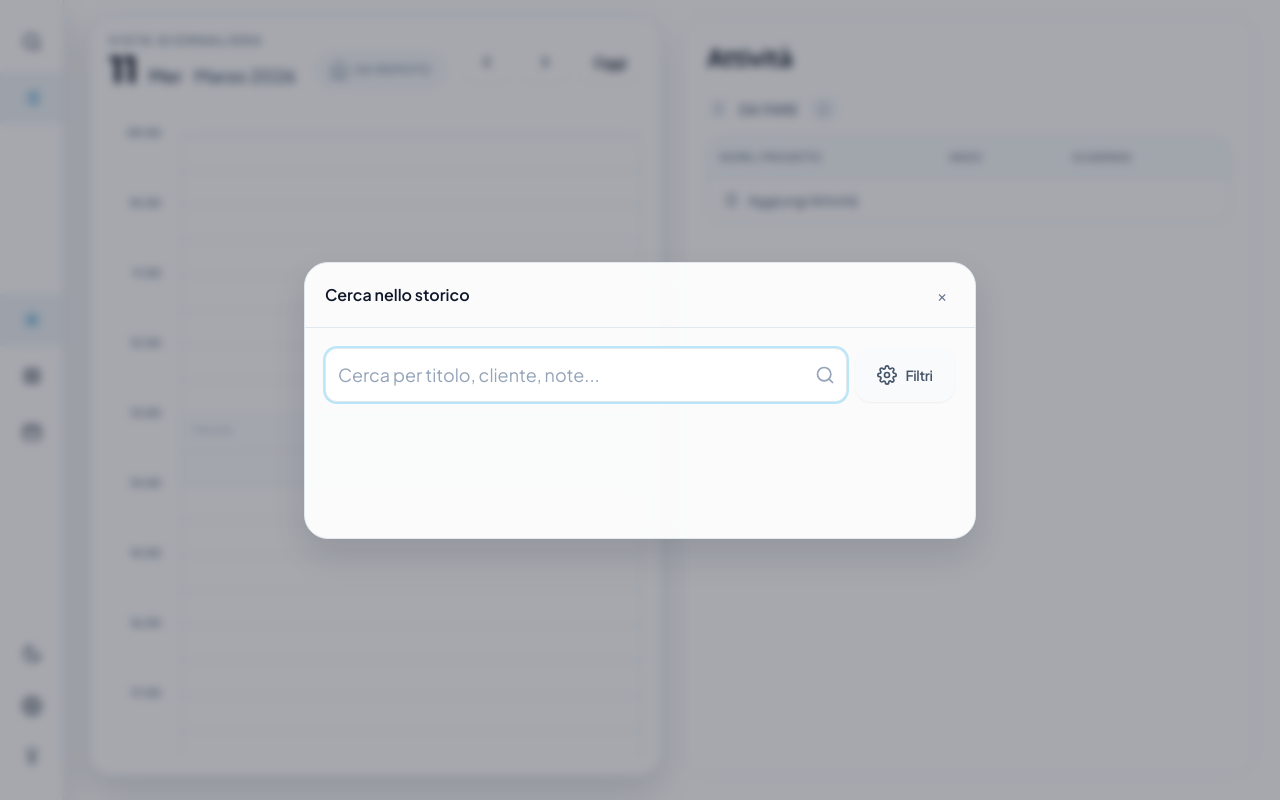
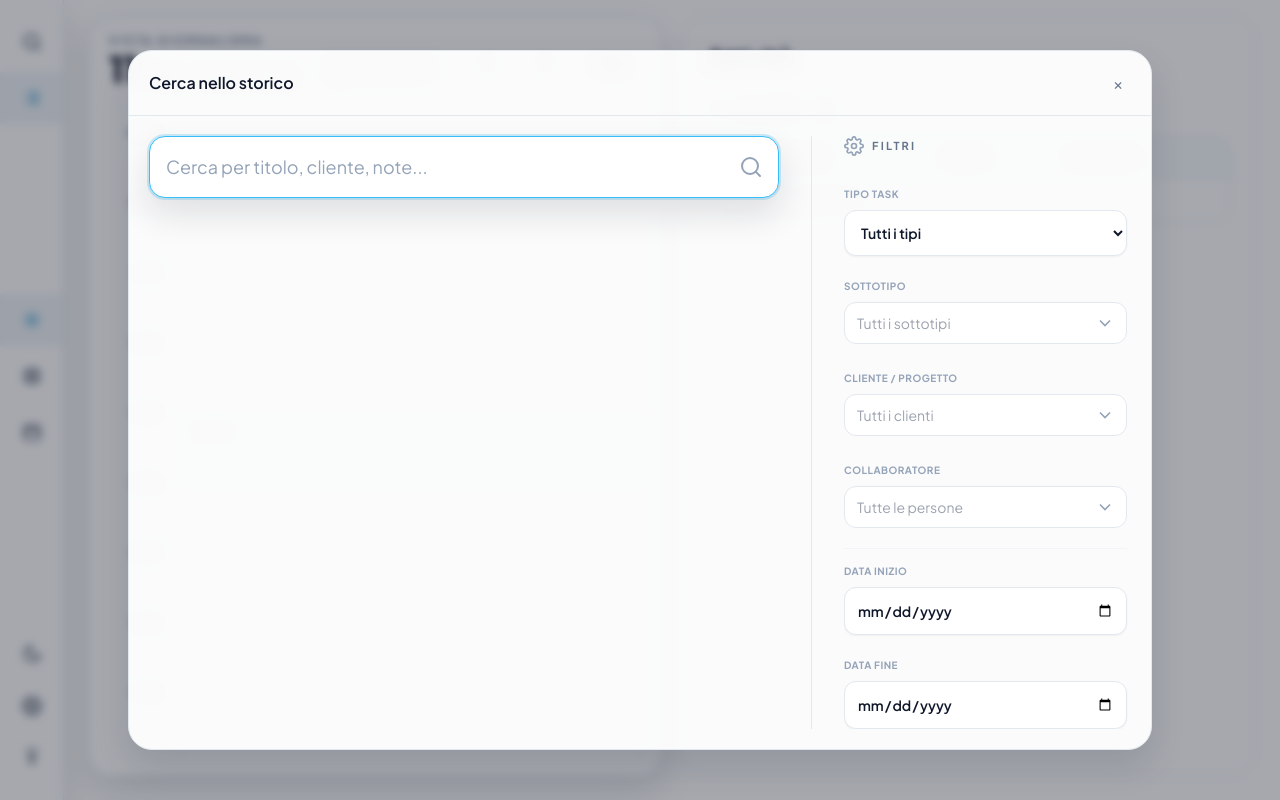
Before and after one commit to carloveronesi/DailyLog, a React (Vite) app: page / in a window 1280 px wide. Both pictures are taken after a click on the button "CERCA NELLO STORICO". Built offline with nearby package versions, Linux system fonts and the light colour scheme.

Commit message:
Enhancing filters

```diff
--- a/src/renderer/components/SearchModal.jsx
+++ b/src/renderer/components/SearchModal.jsx
@@ -15,7 +15,6 @@ export function SearchModal({
     setFilters
 }) {
     const [query, setQuery] = useState("");
-    const [showFilters, setShowFilters] = useState(false);
     const inputRef = useRef(null);
 
     const taskSubtypes = useMemo(() => ensureSubtypesFormat(settings?.taskSubtypes), [settings]);
@@ -57,7 +56,6 @@ export function SearchModal({
         if (filters?.type) {
             return (taskSubtypes[filters.type] || []).map(st => ({ id: st.id, label: st.label }));
         }
-        // If no type selected, show all subtypes
         const all = Object.values(taskSubtypes).flat();
         const unique = Array.from(new Map(all.map(s => [s.id, s])).values());
         return unique.map(st => ({ id: st.id, label: st.label }));
@@ -69,90 +67,126 @@ export function SearchModal({
     }, [filters]);
 
     return (
-        <Modal open={open} onClose={onClose} title="Cerca nello storico">
-            <div className="space-y-4">
-                <div className="flex gap-2">
-                    <div className="relative flex-1">
+        <Modal open={open} onClose={onClose} title="Cerca nello storico" className="max-w-5xl">
+            <div className="grid grid-cols-1 lg:grid-cols-[1fr_320px] gap-8 min-h-0">
+                {/* Column Left: Search and Results */}
+                <div className="flex flex-col min-h-0">
+                    <div className="relative mb-6">
                         <input
                             ref={inputRef}
                             type="search"
                             placeholder="Cerca per titolo, cliente, note..."
                             value={query}
                             onChange={(e) => setQuery(e.target.value)}
-                            className="w-full text-lg p-3 pr-10 rounded-xl border border-slate-200 bg-white/50 focus:bg-white focus:outline-none focus:ring-2 focus:ring-sky-300/50 shadow-sm transition-all dark:border-slate-700/80 dark:bg-slate-900/50 dark:focus:bg-slate-900 text-slate-900 dark:text-slate-100 placeholder-slate-400 dark:placeholder-slate-500"
+                            className="w-full text-lg p-4 pr-12 rounded-2xl border border-slate-200 bg-white shadow-soft focus:outline-none focus:ring-2 focus:ring-sky-500/20 focus:border-sky-400 transition-all dark:border-slate-700/80 dark:bg-slate-900 dark:text-slate-100 placeholder-slate-400 dark:placeholder-slate-500"
                         />
-                        <div className="absolute right-3 top-1/2 -translate-y-1/2 text-slate-400">
-                             <Icon name="search" className="w-5 h-5" />
-                        </div>
-                    </div>
-                    <Button
-                        onClick={() => setShowFilters(!showFilters)}
-                        className={`px-4 min-w-[100px] gap-2 ${showFilters || activeFiltersCount > 0 ? "bg-sky-50 text-sky-700 border-sky-200 dark:bg-sky-500/10 dark:text-sky-400 dark:border-sky-500/30" : "bg-slate-50 text-slate-600 border-slate-200 dark:bg-slate-900 dark:text-slate-400 dark:border-slate-800"}`}
-                    >
-                        <Icon name="settings" className="w-4 h-4" />
-                        <span>Filtri</span>
-                        {activeFiltersCount > 0 && (
-                            <span className="flex items-center justify-center w-5 h-5 rounded-full bg-sky-500 text-white text-[10px] font-bold">
-                                {activeFiltersCount}
-                            </span>
-                        )}
-                    </Button>
-                </div>
-
-                {showFilters && (
-                    <div className="p-4 rounded-2xl border border-slate-200 bg-slate-50/50 dark:border-slate-700 dark:bg-slate-900/30 space-y-4 animate-in fade-in slide-in-from-top-2 duration-200">
-                        <div className="grid grid-cols-2 gap-4">
-                            <div className="space-y-1">
-                                <label className="text-[10px] font-bold uppercase tracking-wider text-slate-400">Dal</label>
-                                <input
-                                    type="date"
-                                    value={filters?.startDate || ""}
-                                    onChange={(e) => updateFilter("startDate", e.target.value)}
-                                    className="w-full text-sm p-2 rounded-lg border border-slate-200 bg-white dark:bg-slate-800 dark:border-slate-700 dark:text-white"
-                                />
-                            </div>
-                            <div className="space-y-1">
-                                <label className="text-[10px] font-bold uppercase tracking-wider text-slate-400">Al</label>
-                                <input
-                                    type="date"
-                                    value={filters?.endDate || ""}
-                                    onChange={(e) => updateFilter("endDate", e.target.value)}
-                                    className="w-full text-sm p-2 rounded-lg border border-slate-200 bg-white dark:bg-slate-800 dark:border-slate-700 dark:text-white"
-                                />
+                        <div className="absolute right-4 top-1/2 -translate-y-1/2 text-slate-400 pointer-events-none">
+                             <Icon name="search" className="w-6 h-6" />
                         </div>
                     </div>
 
-                        <div className="grid grid-cols-2 gap-4">
-                            <div className="space-y-1">
-                                <label className="text-[10px] font-bold uppercase tracking-wider text-slate-400">Cliente / Progetto</label>
-                                <Combobox
-                                    value={filters?.project || ""}
-                                    onChange={(v) => updateFilter("project", v)}
-                                    options={projectOptions}
-                                    placeholder="Tutti i clienti"
-                                />
+                    <div className="flex-1 overflow-y-auto pr-2 space-y-3 min-h-[400px]">
+                        {(query.trim().length > 0 && query.trim().length < 2) && activeFiltersCount === 0 && (
+                            <div className="flex flex-col items-center justify-center py-20 text-slate-400">
+                                <Icon name="search" className="w-12 h-12 mb-3 opacity-20" />
+                                <p className="font-medium text-slate-500">Digita almeno 2 caratteri per cercare</p>
                             </div>
-                            <div className="space-y-1">
-                                <label className="text-[10px] font-bold uppercase tracking-wider text-slate-400">Collaboratore</label>
-                                <Combobox
-                                    value={filters?.collaborator || ""}
-                                    onChange={(v) => updateFilter("collaborator", v)}
-                                    options={collaboratorOptions}
-                                    placeholder="Tutte le persone"
-                                />
+                        )}
+
+                        {results.length === 0 && (query.trim().length >= 2 || activeFiltersCount > 0) && (
+                            <div className="flex flex-col items-center justify-center py-20 text-slate-400">
+                                <Icon name="search" className="w-12 h-12 mb-3 opacity-20" />
+                                <p className="font-medium text-slate-500">Nessun risultato trovato</p>
+                            </div>
+                        )}
+
+                        {results.map((res, i) => (
+                            <div
+                                key={`${res.dateKey}-${res.slot}-${i}`}
+                                className="p-4 border border-slate-200 dark:border-slate-700 rounded-2xl bg-white/50 dark:bg-slate-900/30 hover:bg-white dark:hover:bg-slate-800/50 cursor-pointer transition-all hover:shadow-md dark:hover:shadow-none group"
+                                onClick={() => {
+                                    onSelectDate(res.date, res.rawSlots);
+                                    onClose();
+                                }}
+                            >
+                                <div className="flex items-start justify-between mb-3 gap-2">
+                                    <h4 className="font-bold text-slate-900 dark:text-slate-100 flex-1 break-words leading-tight">
+                                        {res.entry.title || "Senza titolo"}
+                                    </h4>
+                                    <div className="text-[11px] font-mono font-bold text-slate-400 bg-slate-100 dark:bg-slate-800 px-2 py-1 rounded-lg shrink-0">
+                                        {res.date.toLocaleDateString("it-IT")} • {res.slot}
                                     </div>
                                 </div>
 
-                        <div className="grid grid-cols-2 gap-4">
-                            <div className="space-y-1">
+                                <div className="flex flex-wrap gap-2 mb-3">
+                                    {res.entry.client && (
+                                        <span className="inline-flex items-center rounded-lg bg-sky-50 px-2.5 py-1 text-[10px] font-bold uppercase tracking-wider text-sky-700 ring-1 ring-inset ring-sky-600/20 dark:bg-sky-400/10 dark:text-sky-400 dark:ring-sky-400/30">
+                                            {res.entry.client}
+                                        </span>
+                                    )}
+                                    <span className={`inline-flex items-center rounded-lg px-2.5 py-1 text-[10px] font-bold uppercase tracking-wider ring-1 ring-inset ring-slate-600/20 dark:ring-slate-400/20 ${
+                                        res.entry.type === 'vacation' ? 'bg-emerald-50 text-emerald-700 dark:bg-emerald-500/10 dark:text-emerald-400' :
+                                        res.entry.type === 'client' ? 'bg-blue-50 text-blue-700 dark:bg-blue-500/10 dark:text-blue-400' :
+                                        res.entry.type === 'internal' ? 'bg-amber-50 text-amber-700 dark:bg-amber-500/10 dark:text-amber-400' :
+                                        'bg-slate-50 text-slate-700 dark:bg-slate-500/10 dark:text-slate-400'
+                                    }`}>
+                                        {TASK_TYPES.find(t => t.id === res.entry.type)?.label || res.entry.type}
+                                    </span>
+                                </div>
+
+                                {res.entry.notes && (
+                                    <p className="text-sm text-slate-600 dark:text-slate-400 line-clamp-2 leading-relaxed italic">
+                                        {res.entry.notes}
+                                    </p>
+                                )}
+
+                                {(res.entry.collaborators || []).length > 0 && (
+                                    <div className="mt-3 pt-3 border-t border-slate-100 dark:border-slate-800/50 flex items-center gap-2 overflow-hidden">
+                                         <span className="text-[10px] text-slate-400 uppercase font-bold">👥</span>
+                                         <div className="flex flex-wrap gap-1.5">
+                                            {res.entry.collaborators.map(c => (
+                                                <span key={c} className="text-[10px] font-bold text-slate-600 dark:text-slate-400 bg-slate-100 dark:bg-slate-800 px-2 py-0.5 rounded-lg border border-slate-200 dark:border-slate-700">
+                                                    {c}
+                                                </span>
+                                            ))}
+                                         </div>
+                                    </div>
+                                )}
+                            </div>
+                        ))}
+                    </div>
+                </div>
+
+                {/* Column Right: Filters */}
+                <aside className="lg:border-l lg:border-slate-200 lg:dark:border-slate-800 lg:pl-8 space-y-6">
+                    <div className="flex items-center justify-between group/title">
+                        <div className="flex items-center gap-2">
+                            <Icon name="settings" className="w-4 h-4 text-slate-400" />
+                            <h3 className="text-[11px] font-bold uppercase tracking-[0.2em] text-slate-500 dark:text-slate-400">Filtri</h3>
+                        </div>
+                        {activeFiltersCount > 0 && (
+                            <button
+                                onClick={resetFilters}
+                                className="text-[11px] font-bold text-rose-500 hover:text-rose-600 transition-colors flex items-center gap-1"
+                            >
+                                <Icon name="rotate-ccw" className="w-3 h-3" />
+                                RESET
+                            </button>
+                        )}
+                    </div>
+
+                    <div className="flex flex-col gap-5 overflow-y-auto pr-1">
+                        <div className="space-y-4">
+                            <div className="space-y-1.5">
                                 <label className="text-[10px] font-bold uppercase tracking-wider text-slate-400">Tipo Task</label>
                                 <select
                                     value={filters?.type || ""}
                                     onChange={(e) => {
                                         updateFilter("type", e.target.value);
                                         updateFilter("subtypeId", "");
+                                        if (e.target.value !== "client") updateFilter("project", "");
                                     }}
-                                    className="w-full text-sm p-2 rounded-lg border border-slate-200 bg-white dark:bg-slate-800 dark:border-slate-700 dark:text-white outline-none h-[42px]"
+                                    className="w-full text-sm p-3 rounded-xl border border-slate-200 bg-white shadow-sm dark:bg-slate-900 dark:border-slate-700 dark:text-white outline-none focus:ring-2 focus:ring-sky-500/10 focus:border-sky-400 transition-all font-semibold"
                                 >
                                     <option value="">Tutti i tipi</option>
                                     {TASK_TYPES.map(t => (
@@ -160,7 +194,8 @@ export function SearchModal({
                                     ))}
                                 </select>
                             </div>
-                            <div className="space-y-1">
+
+                            <div className="space-y-1.5">
                                 <label className="text-[10px] font-bold uppercase tracking-wider text-slate-400">Sottotipo</label>
                                 <Combobox
                                     value={filters?.subtypeId || ""}
@@ -171,86 +206,52 @@ export function SearchModal({
                             </div>
                         </div>
 
-                        <div className="flex justify-end pt-2">
-                            <button
-                                onClick={resetFilters}
-                                className="flex items-center gap-1.5 text-xs font-semibold text-slate-400 hover:text-rose-500 transition-colors"
-                            >
-                                <Icon name="rotate-ccw" className="w-3.5 h-3.5" />
-                                Reset Filtri
-                            </button>
-                        </div>
+                        {(filters?.type === "" || filters?.type === "client") && (
+                            <div className="space-y-1.5">
+                                <label className="text-[10px] font-bold uppercase tracking-wider text-slate-400">Cliente / Progetto</label>
+                                <Combobox
+                                    value={filters?.project || ""}
+                                    onChange={(v) => updateFilter("project", v)}
+                                    options={projectOptions}
+                                    placeholder="Tutti i clienti"
+                                />
                             </div>
                         )}
 
-                <div className="max-h-[60vh] overflow-y-auto pr-2 space-y-3 min-h-[100px]">
-                    {(query.trim().length > 0 && query.trim().length < 2) && activeFiltersCount === 0 && (
-                        <div className="text-center text-slate-500 py-8">
-                            Digita almeno 2 caratteri per cercare.
+                        <div className="space-y-1.5">
+                            <label className="text-[10px] font-bold uppercase tracking-wider text-slate-400">Collaboratore</label>
+                            <Combobox
+                                value={filters?.collaborator || ""}
+                                onChange={(v) => updateFilter("collaborator", v)}
+                                options={collaboratorOptions}
+                                placeholder="Tutte le persone"
+                            />
                         </div>
-                    )}
 
-                    {results.length === 0 && (query.trim().length >= 2 || activeFiltersCount > 0) && (
-                        <div className="text-center text-slate-500 py-8">
-                            Nessun risultato trovato.
+                        <div className="pt-2 border-t border-slate-100 dark:border-slate-800/50">
+                            <div className="grid grid-cols-1 gap-4">
+                                <div className="space-y-1.5">
+                                    <label className="text-[10px] font-bold uppercase tracking-wider text-slate-400">Data Inizio</label>
+                                    <input
+                                        type="date"
+                                        value={filters?.startDate || ""}
+                                        onChange={(e) => updateFilter("startDate", e.target.value)}
+                                        className="w-full text-sm p-3 rounded-xl border border-slate-200 bg-white shadow-sm dark:bg-slate-900 dark:border-slate-700 dark:text-white outline-none focus:ring-2 focus:ring-sky-500/10 focus:border-sky-400 font-semibold"
+                                    />
                                 </div>
-                    )}
-
-                    {results.map((res, i) => (
-                        <div
-                            key={`${res.dateKey}-${res.slot}-${i}`}
-                            className="p-3 border border-slate-200 dark:border-slate-700 rounded-xl hover:bg-slate-50 dark:hover:bg-slate-800/50 cursor-pointer transition-colors group"
-                            onClick={() => {
-                                onSelectDate(res.date, res.rawSlots);
-                                onClose();
-                            }}
-                        >
-                            <div className="flex items-start justify-between mb-1 gap-2">
-                                <h4 className="font-semibold text-slate-900 dark:text-slate-100 flex-1 break-words">
-                                    {res.entry.title || "Senza titolo"}
-                                </h4>
-                                <div className="text-xs font-mono text-slate-500 bg-slate-100 dark:bg-slate-800 px-2 py-1 rounded-md shrink-0">
-                                    {res.date.toLocaleDateString("it-IT")} • {res.slot}
+                                <div className="space-y-1.5">
+                                    <label className="text-[10px] font-bold uppercase tracking-wider text-slate-400">Data Fine</label>
+                                    <input
+                                        type="date"
+                                        value={filters?.endDate || ""}
+                                        onChange={(e) => updateFilter("endDate", e.target.value)}
+                                        className="w-full text-sm p-3 rounded-xl border border-slate-200 bg-white shadow-sm dark:bg-slate-900 dark:border-slate-700 dark:text-white outline-none focus:ring-2 focus:ring-sky-500/10 focus:border-sky-400 font-semibold"
+                                    />
                                 </div>
                             </div>
-
-                            <div className="flex flex-wrap gap-2 mb-2">
-                                {res.entry.client && (
-                                    <span className="inline-flex items-center rounded-md bg-sky-50 px-2 py-0.5 text-[10px] font-bold uppercase tracking-wider text-sky-700 ring-1 ring-inset ring-sky-600/20 dark:bg-sky-400/10 dark:text-sky-400 dark:ring-sky-400/30">
-                                        {res.entry.client}
-                                    </span>
-                                )}
-                                <span className={`inline-flex items-center rounded-md px-2 py-0.5 text-[10px] font-bold uppercase tracking-wider ring-1 ring-inset ring-slate-600/20 dark:ring-slate-400/20 ${
-                                    res.entry.type === 'vacation' ? 'bg-emerald-50 text-emerald-700 dark:bg-emerald-500/10 dark:text-emerald-400' :
-                                    res.entry.type === 'client' ? 'bg-blue-50 text-blue-700 dark:bg-blue-500/10 dark:text-blue-400' :
-                                    res.entry.type === 'internal' ? 'bg-amber-50 text-amber-700 dark:bg-amber-500/10 dark:text-amber-400' :
-                                    'bg-slate-50 text-slate-700 dark:bg-slate-500/10 dark:text-slate-400'
-                                }`}>
-                                    {TASK_TYPES.find(t => t.id === res.entry.type)?.label || res.entry.type}
-                                </span>
-                            </div>
-
-                            {res.entry.notes && (
-                                <p className="text-sm text-slate-600 dark:text-slate-400 line-clamp-2">
-                                    {res.entry.notes}
-                                </p>
-                            )}
-
-                            {(res.entry.collaborators || []).length > 0 && (
-                                <div className="mt-2 flex items-center gap-1.5 overflow-hidden">
-                                     <span className="text-[10px] text-slate-400 uppercase font-bold">👥</span>
-                                     <div className="flex flex-wrap gap-1">
-                                        {res.entry.collaborators.map(c => (
-                                            <span key={c} className="text-[10px] font-medium text-slate-500 dark:text-slate-400 bg-slate-100 dark:bg-slate-800/80 px-1.5 py-0.5 rounded">
-                                                {c}
-                                            </span>
-                                        ))}
                         </div>
                     </div>
-                            )}
-                        </div>
-                    ))}
-                </div>
+                </aside>
             </div>
         </Modal>
     );
--- a/src/renderer/components/ui.jsx
+++ b/src/renderer/components/ui.jsx
@@ -177,7 +177,7 @@ export function Icon({ name, className = "" }) {
   return null;
 }
 
-export function Modal({ open, title, children, onClose }) {
+export function Modal({ open, title, children, onClose, className = "max-w-2xl" }) {
   useEffect(() => {
     if (!open) return;
     const onKey = (e) => {
@@ -191,7 +191,7 @@ export function Modal({ open, title, children, onClose }) {
   return (
     <div className="fixed inset-0 z-50 flex items-center justify-center p-4">
       <div className="absolute inset-0 bg-slate-950/35 dark:bg-slate-950/60 backdrop-blur-sm" onClick={onClose} />
-      <div className="relative w-full max-w-2xl max-h-[calc(100svh-2rem)] flex flex-col rounded-3xl bg-white/95 dark:bg-slate-800/95 backdrop-blur border border-slate-200 dark:border-slate-700 shadow-soft dark:shadow-soft-dark">
+      <div className={`relative w-full ${className} max-h-[calc(100svh-2rem)] flex flex-col rounded-3xl bg-white/95 dark:bg-slate-800/95 backdrop-blur border border-slate-200 dark:border-slate-700 shadow-soft dark:shadow-soft-dark`}>
         {title ? (
           <div className="shrink-0 flex items-center justify-between px-5 py-4 border-b border-slate-200 dark:border-slate-700">
             <div className="text-base font-semibold dark:text-slate-100">{title}</div>
```
Lines whose indentation alone changed are shown as unchanged.
